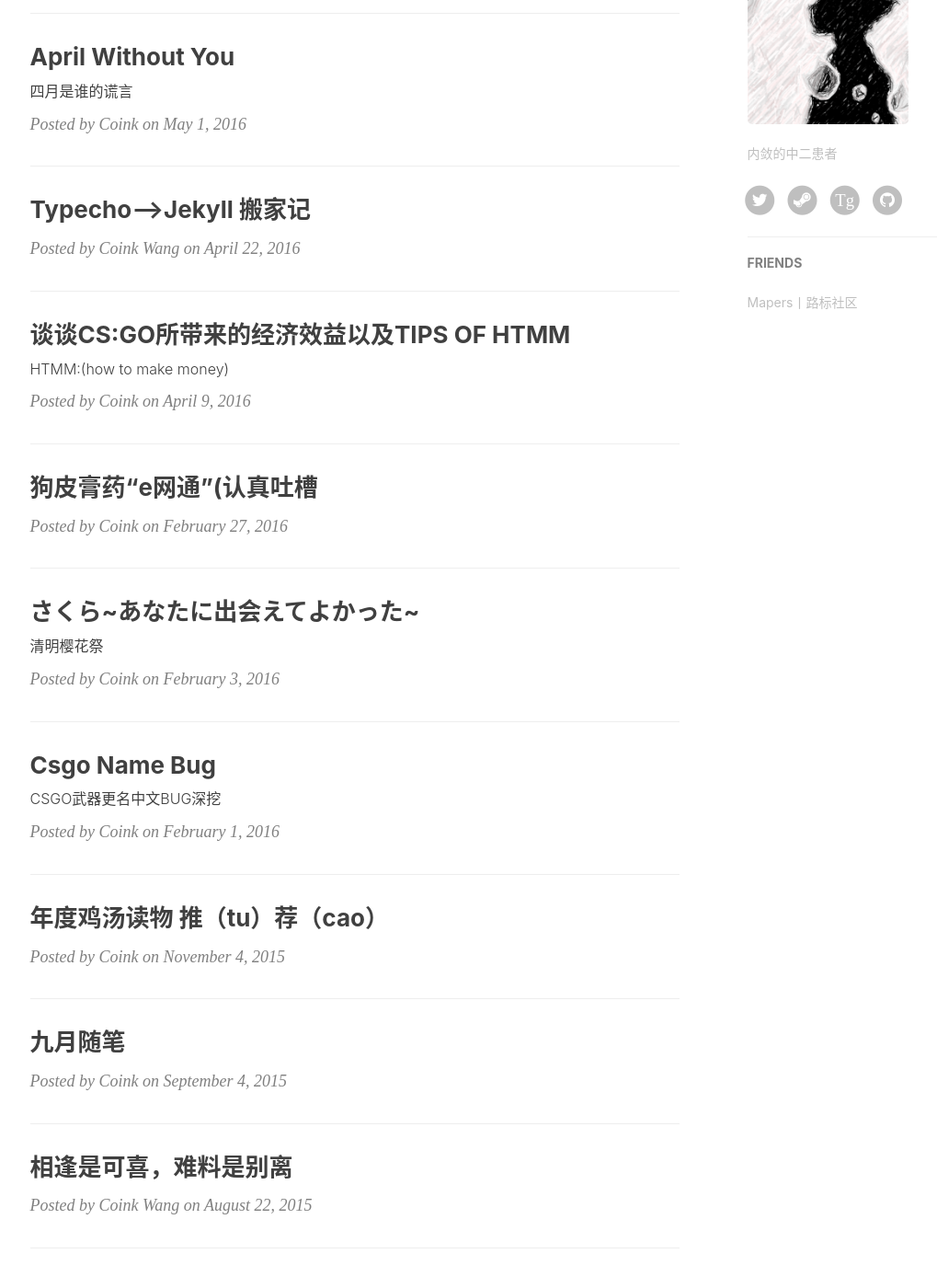
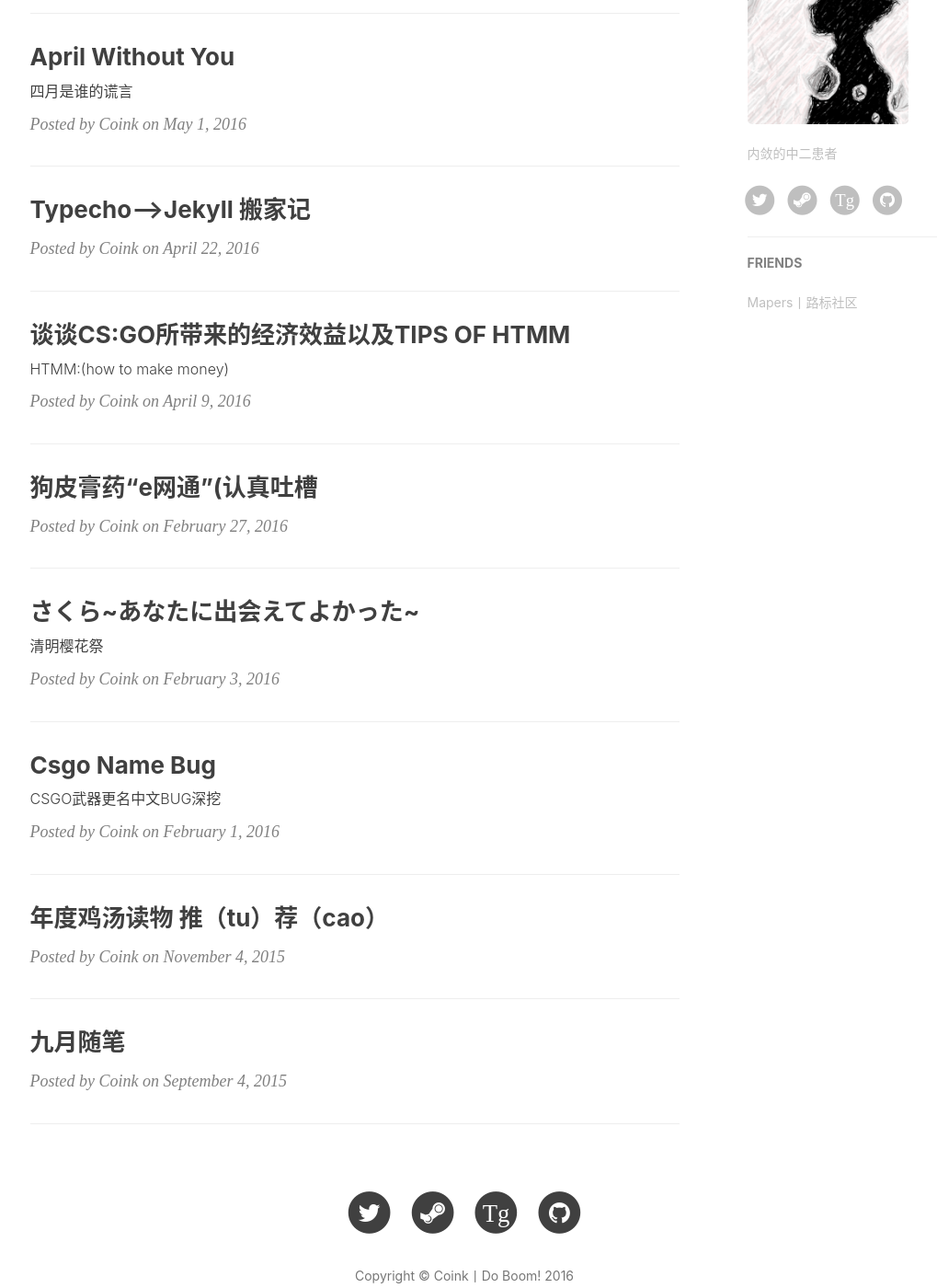
Before and after one commit to CoinkWang/coinkwang.github.com, a Jekyll site: the page built from index.html, in a window 1280 px wide and 1400 px high, scrolled down 558 px. Shown: the whole window at 92% size, without its empty margins (135-1154 px from the left). Built offline with Jekyll 4.4.1, drawn with Linux system fonts in a browser that asks for light colours; nearby versions of some CDN libraries; the list of posts is cut into pages by our own code; comment, search, counter and statistics services are not loaded; some of the changed lines change nothing that is shown.

```diff
--- a/_posts/2015-08-22-almost-lover.md
+++ /dev/null
@@ -1,74 +0,0 @@
----
-layout: post
-title: 相逢是可喜，难料是别离
-subtitle:
-author: Coink Wang
-date: 2015-08-22 03:35:54
-categories:
-tags:
-- Diary
----
-呐，你知道吗
-
-我总觉得
-
-我是个木讷的呆子
-
-常常深感无力
-
-我是个自以为是的呆逼
-
-总认为我们会一直在一起
-
-无论什么关系
-
-我是个幸运的傻子
-
-在最好的年华遇见了你
-
-
-但现在
-
-我却更像是一个丢了糖的孩子
-
-因为蓦然回首之时
-
-你却已经不在那里
-
-不知何时
-
-各自的心里已经有了时间的烙印
-
-不复当初的无奈与迷离
-
-就像平行铁轨上相向而行的列车
-
-两条笔直的平行线
-
-按照彼此的轨迹
-
-突然出现
-
-接着渐行渐远
-
-故事的开头总是这样
-
-适逢其会，猝不及防
-
-故事的结局总是这样
-
-花开两朵，天各一方
-
-故事写在纸上总有一个结局
-
-故事写在心里却是无人知道的结局。
-
-Coink 15-08-22  3 A.M.
-
-
-
---------
-
-2016-5-2
-
-文艺你麻痹，自己看了都一身疙瘩了，f*ck
--- a/_posts/2016-04-22-go-to-jekyll.md
+++ b/_posts/2016-04-22-go-to-jekyll.md
@@ -1,7 +1,7 @@
 ---
 layout: post
 title:  "Typecho——>Jekyll 搬家记"
-author: Coink Wang
+author: Coink
 date:   2016-04-22 23:02:19
 tags:
     - Diary
```
